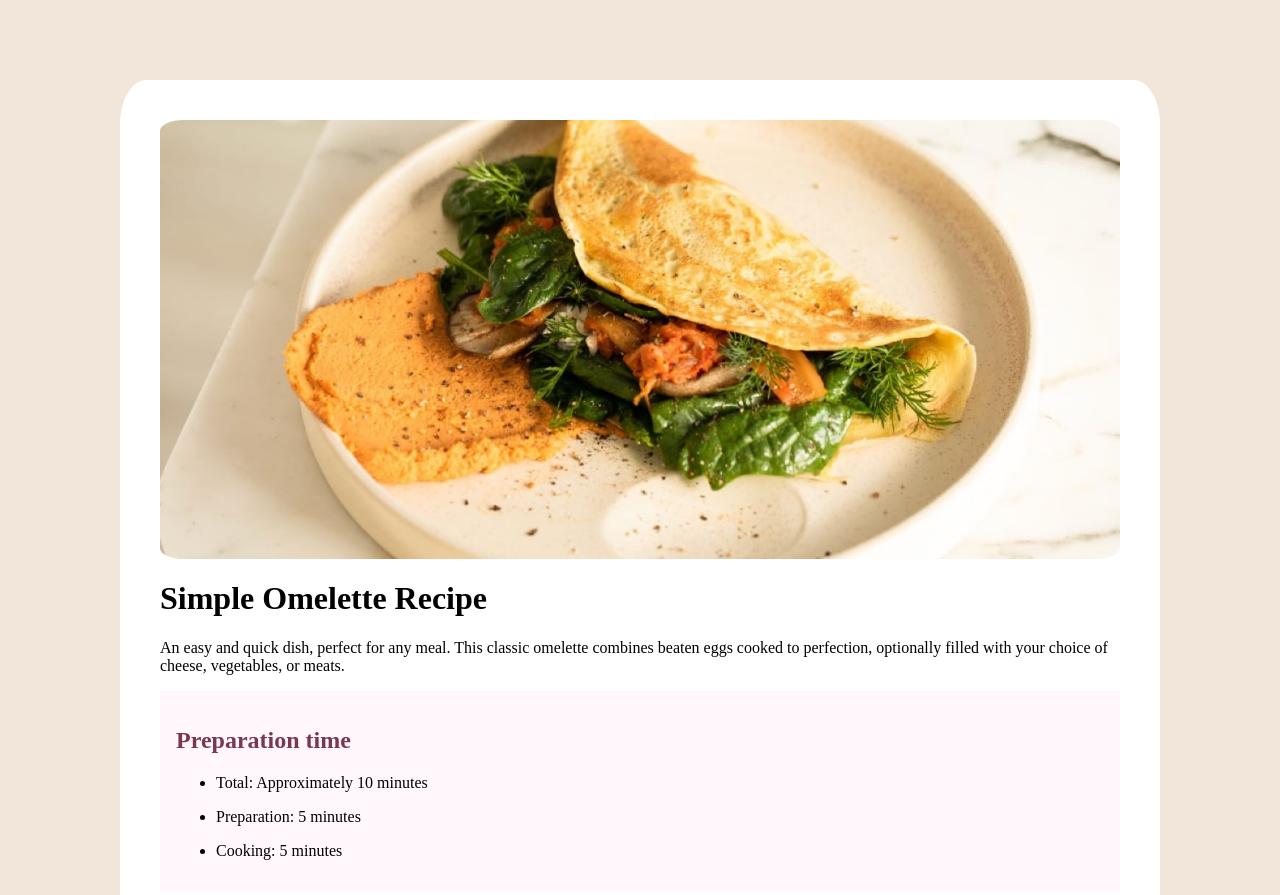
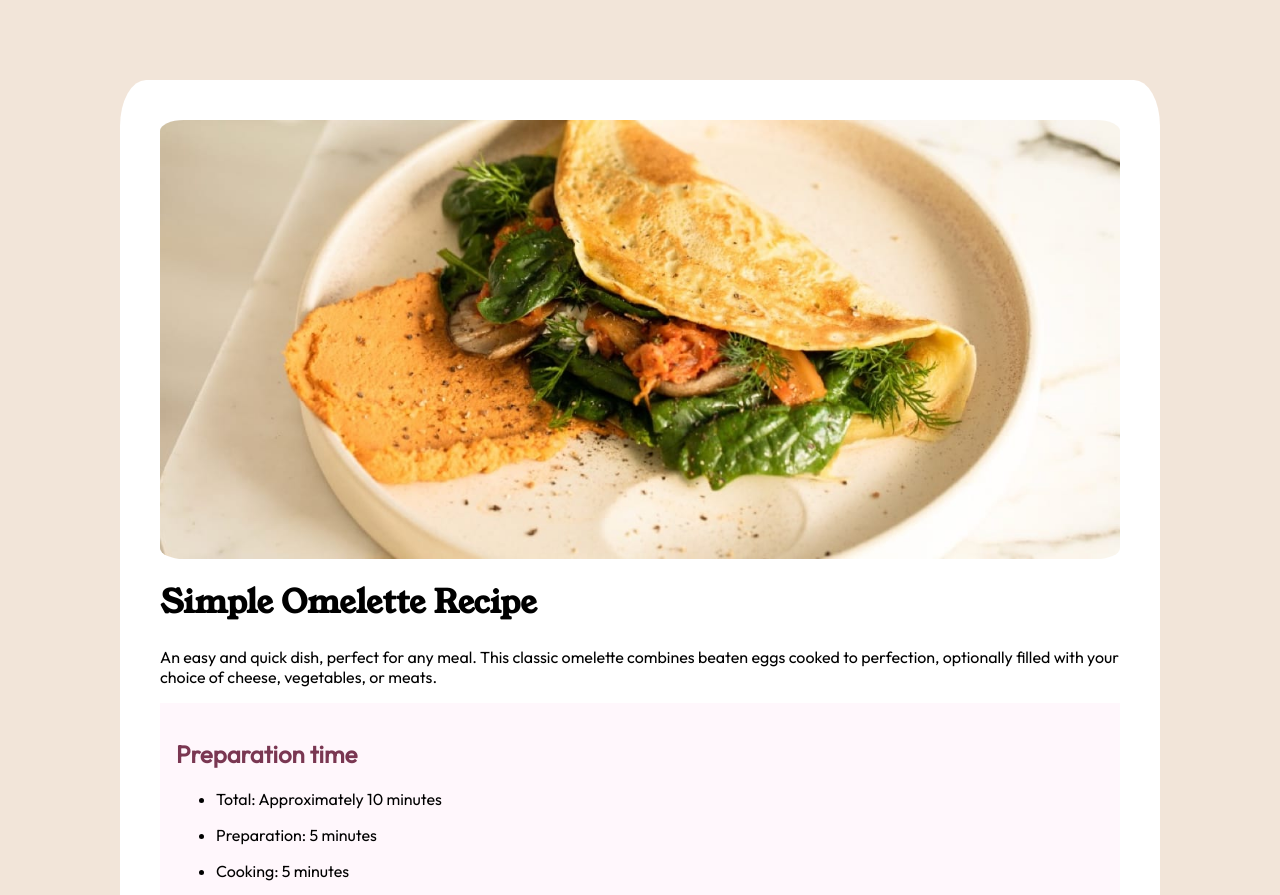
Before and after one commit to seryiio/Challenge-Recipe-page, a plain HTML site: page index.html in a window 1280 px wide. Shown: the top 895 px of the page. Drawn offline with Linux system fonts and the light colour scheme; the site is published under a folder, as on GitHub Pages, so addresses that start at the root find nothing.

Commit message:
changes in css

```diff
--- a/assets/css/styles.css
+++ b/assets/css/styles.css
@@ -1,13 +1,13 @@
 @font-face {
     font-family: 'Young Serif';
-    src: url('/assets/fonts/young-serif/YoungSerif-Regular.ttf') format('truetype');
+    src: url('../fonts/young-serif/YoungSerif-Regular.ttf') format('truetype');
     font-weight: normal;
     font-style: normal;
 }
 
 @font-face {
     font-family: 'Outfit';
-    src: url('/assets/fonts/outfit/Outfit-VariableFont_wght.ttf') format('truetype');
+    src: url('../fonts/outfit/Outfit-VariableFont_wght.ttf') format('truetype');
     font-weight: normal;
     font-style: normal;
 }
```
